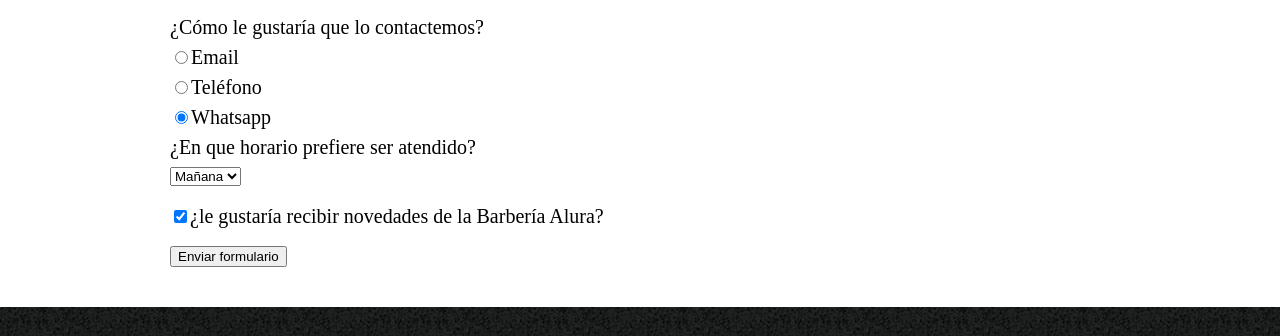
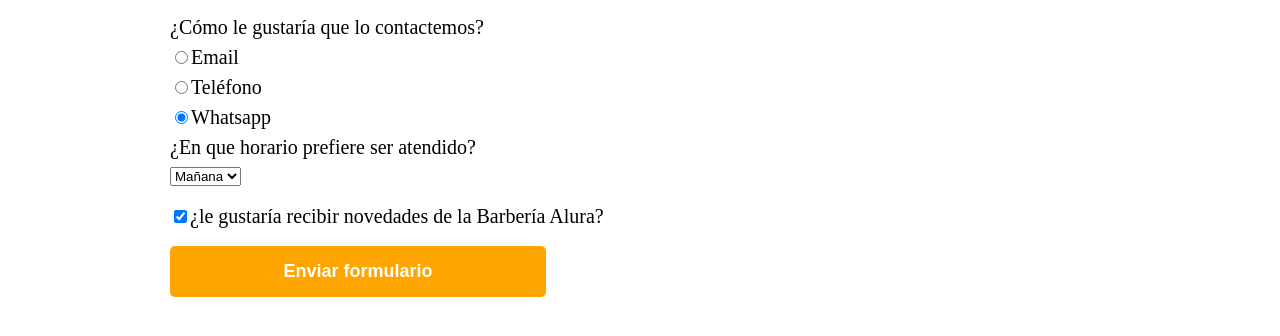
Before and after one commit to PabloDomingok/barberia-alura, a plain HTML site: page contacto.html in a window 1280 px wide. Shown: the part 805-1141 px from the top of the page. Drawn offline with Linux system fonts and the light colour scheme.

Commit message:
Transición en el botón de submit

```diff
--- a/contacto.html
+++ b/contacto.html
@@ -63,7 +63,7 @@
 
                 <label class="checkbox"><input type="checkbox" checked>¿le gustaría recibir novedades de la Barbería Alura?</label>
 
-                <input type="submit" value="Enviar formulario">
+                <input type="submit" value="Enviar formulario" class="enviar">
             </form>
         </main>
         <footer>
--- a/style.css
+++ b/style.css
@@ -117,3 +117,20 @@ form label, form legend{
 .checkbox{
     margin: 20px 0;
 }
+
+.enviar{
+    width: 40%;
+    padding: 15px 0;
+    font-size: 18px;
+    font-weight: bold;
+    color: white;
+    background: orange;
+    border: none;
+    border-radius: 5px;
+    transition: 1s background;
+    cursor: pointer;
+}
+
+.enviar:hover{
+    background: darkorange;
+}
```
